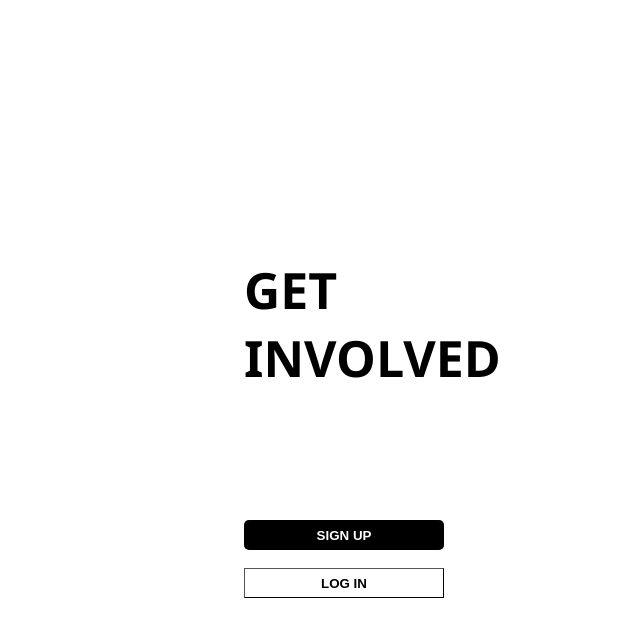
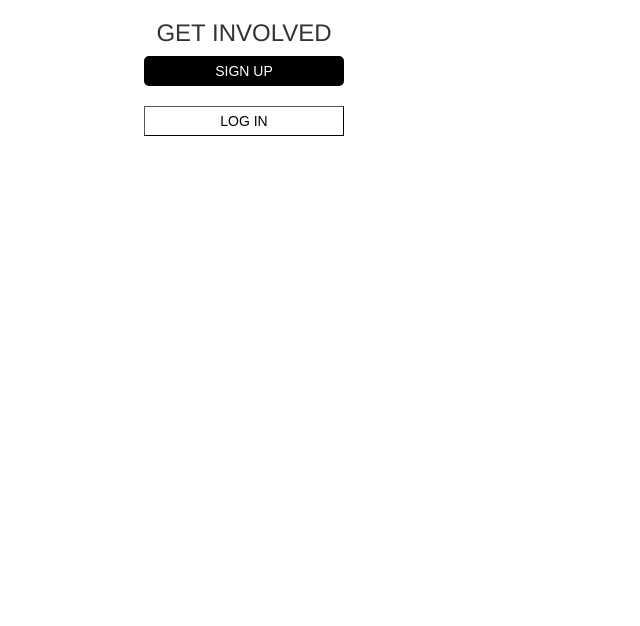
Before and after one commit to enebret/Interview-test-application, a plain HTML site: page index.html in a window 1280 px wide. Shown: the whole page, without its empty margins (396-1036 px from the left). Drawn offline with nearby package versions, Linux system fonts and the light colour scheme.

Commit message:
minor change

```diff
--- a/index.css
+++ b/index.css
@@ -1,18 +1,11 @@
 body{
-    margin-top: 20%;
-    margin-right: auto;
-    margin-left: auto;
+    margin: auto;
 }
-h3 {
+h3#wide,#cide {
  color: black;
- font-family: 'Segoe UI', Tahoma, Geneva, Verdana, sans-serif;
- margin-left: 50%;
- margin-right: 50%;
- font-size: 50px;
- position: relative;
 }
 .md{
-    margin-left: 50%;
+    margin-left: auto;
     margin-top: 10%;
     position: relative;
 }
@@ -24,7 +17,7 @@ h3 {
 .cutton{
      color: white;
      background-color: black;
-    font-weight: 900;
+    font-weight: 400;
     width: 200px;
     height: 30px;
     padding: "10px";
@@ -35,7 +28,7 @@ h3 {
 .button{
     color: black;
     background-color: white;
-    font-weight: 900;
+    font-weight: 400;
     width: 200px;
     height: 30px;
     padding: "10px";
--- a/index.html
+++ b/index.html
@@ -5,21 +5,31 @@
         <meta name="viewport" content="width=device-width, initial-scale=1.0">
         <link rel="stylesheet" type="text/css"
         href="index.css" />
+        <link rel="stylesheet" href="https://maxcdn.bootstrapcdn.com/bootstrap/3.4.1/css/bootstrap.min.css">
+  <script src="https://ajax.googleapis.com/ajax/libs/jquery/3.5.1/jquery.min.js"></script>
+  <script src="https://maxcdn.bootstrapcdn.com/bootstrap/3.4.1/js/bootstrap.min.js"></script>
 
     </head>
 <body>
-    <p id="kep"></p>
+    <div class="container-fluid">
+     <div class="row">
+       <div class="col-xs-12 col-md-12 text-center">
         <h3 id="wide">LOX SERVICES</h3>
         <h3 id="cide">A DESIGN FOR ALL</h3>
         <h3 id="vide">GET INVOLVED</h3>
         <h3 id="xide">BASIC TASK</h3>
         <h3 id="hide">INNOVATIVE DESIGN</h3>
        <script src="matte.js"></script>
+       </div>
        <form>
-        <div class="md">
+            <div class="col-xs-12 col-md-12 text-center" >
                 <button class="cutton">SIGN UP</button></input><br></br>
             <button class="button">LOG IN</button>
             </div>
           </form>
+       </div>
+
+
+    </div>
 </body>
 </html>
```
Lines whose indentation alone changed are shown as unchanged.
